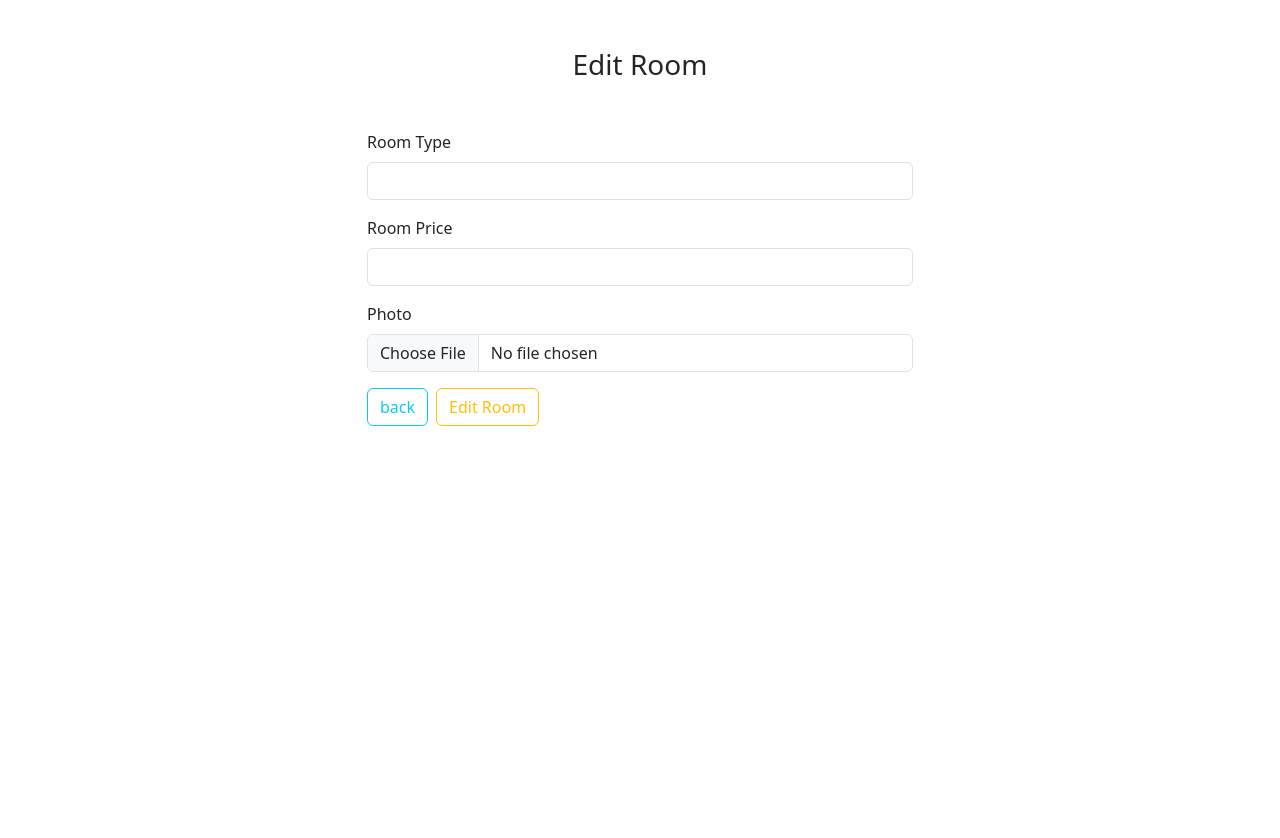
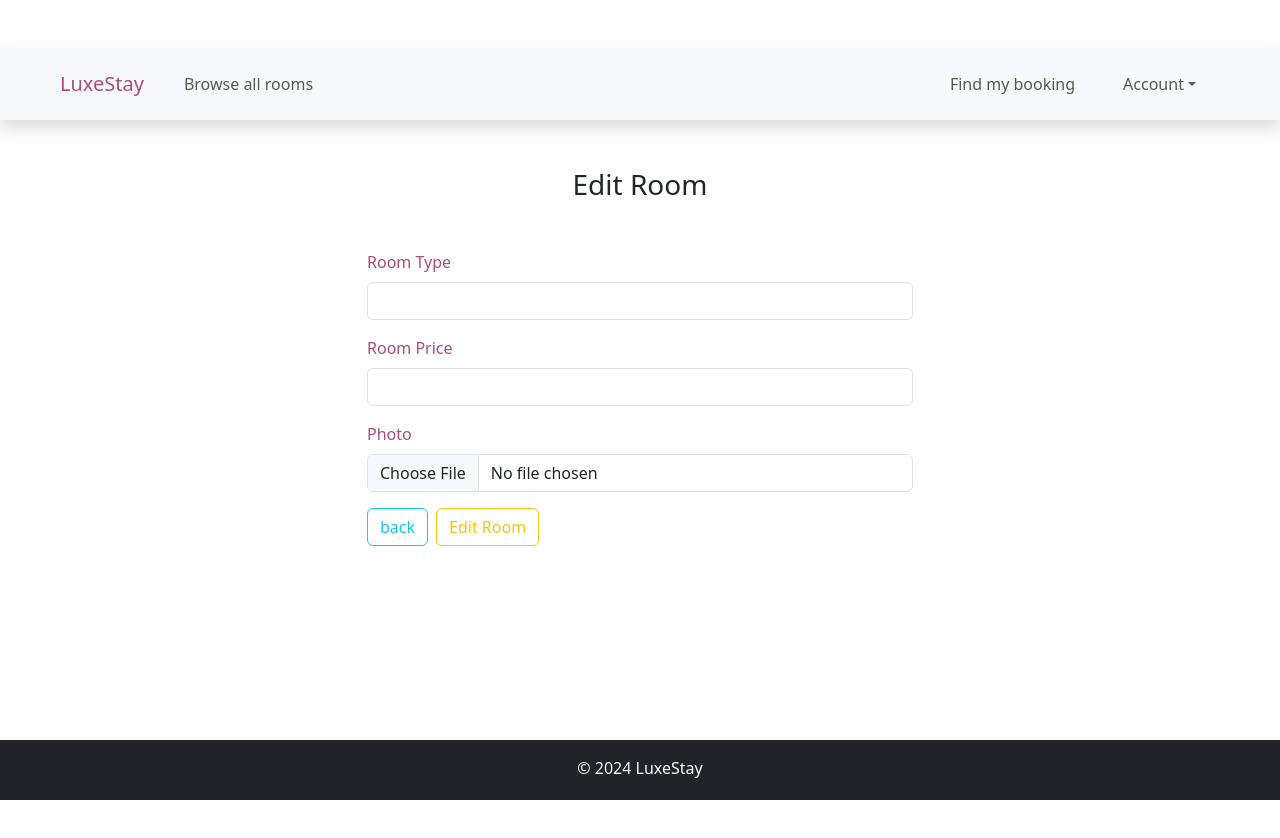
Before and after one commit to Thuvaraki/LuxeStay, a React (Create React App) app in the folder frontend/: page /edit-room/1 in a window 1280 px wide. Shown: the top 838 px of the page. Before the commit the page ends 800 px from the top, so only its background shows below. Built offline with nearby package versions, Linux system fonts and the light colour scheme; no server answers.

Commit message:
Navbar, Footer

```diff
--- a/frontend/src/App.js
+++ b/frontend/src/App.js
@@ -4,16 +4,20 @@ import AddRoom from "./Components/Room/AddRoom";
 import ExistingRoom from "./Components/Room/ExistingRoom";
 import EditRoom from "./Components/Room/EditRoom";
 import Home from "./Components/Home/Home";
+import Footer from "./Components/Layout/Footer";
+import NavBar from "./Components/Layout/NavBar";
 
 function App() {
   return (
     <div>
+      <NavBar />
       <Routes>
         <Route path="/" element={<Home />} />
         <Route path="/existing-rooms" element={<ExistingRoom />} />
         <Route path="/add-room" element={<AddRoom />} />
         <Route path="/edit-room/:roomId" element={<EditRoom />} />
       </Routes>
+      <Footer />
     </div>
   );
 }
--- /dev/null
+++ b/frontend/src/Components/Auth/Logout.jsx
@@ -0,0 +1,7 @@
+import React from "react";
+
+const Logout = () => {
+  return <div>Logout</div>;
+};
+
+export default Logout;
--- /dev/null
+++ b/frontend/src/Components/Layout/Footer.jsx
@@ -0,0 +1,15 @@
+import React from "react";
+import { Container } from "react-bootstrap";
+
+const Footer = () => {
+  let today = new Date();
+  return (
+    <footer className="bg-dark text-light py-3 footer  fixed-bottom">
+      <div className="text-center">
+        <p className="mb-0">&copy; {today.getFullYear()} LuxeStay</p>
+      </div>
+    </footer>
+  );
+};
+
+export default Footer;
--- /dev/null
+++ b/frontend/src/Components/Layout/NavBar.jsx
@@ -0,0 +1,94 @@
+import React, { useContext, useState } from "react";
+import { NavLink, Link } from "react-router-dom";
+import Logout from "../Auth/Logout";
+
+const NavBar = () => {
+  const [showAccount, setShowAccount] = useState(false);
+
+  const handleAccountClick = () => {
+    setShowAccount(!showAccount);
+  };
+
+  return (
+    <nav className="navbar navbar-expand-lg bg-body-tertiary px-5 shadow mt-5 sticky-top">
+      <div className="container-fluid">
+        <Link to={"/"} className="navbar-brand">
+          <span className="hotel-color">LuxeStay</span>
+        </Link>
+
+        <button
+          className="navbar-toggler"
+          type="button"
+          data-bs-toggle="collapse"
+          data-bs-target="#navbarScroll"
+          aria-controls="navbarScroll"
+          aria-expanded="false"
+          aria-label="Toggle navigation"
+        >
+          <span className="navbar-toggler-icon"></span>
+        </button>
+
+        <div className="collapse navbar-collapse" id="navbarScroll">
+          <ul className="navbar-nav me-auto my-2 my-lg-0 navbar-nav-scroll">
+            <li className="nav-item">
+              <NavLink
+                className="nav-link"
+                aria-current="page"
+                to={"/browse-all-rooms"}
+              >
+                Browse all rooms
+              </NavLink>
+            </li>
+          </ul>
+
+          <ul className="d-flex navbar-nav">
+            <li className="nav-item">
+              <NavLink className="nav-link" to={"/find-booking"}>
+                Find my booking
+              </NavLink>
+            </li>
+
+            <li className="nav-item dropdown">
+              <a
+                className={`nav-link dropdown-toggle ${
+                  showAccount ? "show" : ""
+                }`}
+                href="#"
+                role="button"
+                data-bs-toggle="dropdown"
+                aria-expanded="false"
+                onClick={handleAccountClick}
+              >
+                {" "}
+                Account
+              </a>
+
+              <ul
+                className={`dropdown-menu ${showAccount ? "show" : ""}`}
+                aria-labelledby="navbarDropdown"
+              >
+                <li>
+                  <Link className="dropdown-item" to={"/login"}>
+                    Login
+                  </Link>
+                </li>
+                <li>
+                  <Link className="dropdown-item" to={"/login"}>
+                    Profile
+                  </Link>
+                </li>
+                <li>
+                  <Link className="dropdown-item" to={"/login"}>
+                    Logout
+                  </Link>
+                </li>
+              </ul>
+            </li>
+          </ul>
+        </div>
+      </div>
+    </nav>
+  );
+};
+
+export default NavBar;
--- a/frontend/src/index.css
+++ b/frontend/src/index.css
@@ -1,13 +1,229 @@
 body {
-  margin: 0;
-  font-family: -apple-system, BlinkMacSystemFont, 'Segoe UI', 'Roboto', 'Oxygen',
-    'Ubuntu', 'Cantarell', 'Fira Sans', 'Droid Sans', 'Helvetica Neue',
-    sans-serif;
-  -webkit-font-smoothing: antialiased;
-  -moz-osx-font-smoothing: grayscale;
+  min-height: 100vh;
+  padding-bottom: 50px;
+}
+.card {
+  opacity: 0.9;
 }
 
-code {
-  font-family: source-code-pro, Menlo, Monaco, Consolas, 'Courier New',
-    monospace;
+/* Navigation bar definitions */
+.navbar {
+  padding: 0;
 }
+.navbar .navbar-nav .nav-link {
+  padding: 1em;
+}
+.navbar .navbar-nav .nav-item {
+  position: relative;
+}
+
+.navbar .navbar-nav .nav-item::after {
+  position: absolute;
+  bottom: 0;
+  left: 0;
+  right: 0;
+  content: "";
+  background-color: rgb(169, 77, 123);
+  width: 0;
+  margin: 0 auto;
+  height: 4px;
+  transition: all 0.5s;
+}
+.navbar .navbar-nav .nav-item:hover::after {
+  width: 100%;
+}
+.navbar-dark .navbar-nav .nav-link {
+  color: rgb(25, 24, 24);
+}
+
+.navbar-dark .navbar-brand {
+  color: rgb(25, 24, 24);
+}
+
+@media screen and (min-width: 992px) {
+  .navbar {
+    padding: 0;
+  }
+  .navbar .navbar-nav .nav-link {
+    padding: 1em 0;
+  }
+  .navbar .navbar-nav .nav-item {
+    margin: 0 1em;
+  }
+}
+
+/* Hotel custom color */
+.btn-hotel {
+  background-color: rgb(169, 77, 123);
+  color: #fff;
+}
+.btn-hotel:hover {
+  background-color: rgb(137, 127, 132);
+  color: #fff;
+  transition: 0.7s;
+  outline-color: transparent;
+  outline-style: solid;
+}
+
+.hotel-color {
+  color: rgb(169, 77, 123);
+}
+.room-price {
+  color: darkgoldenrod;
+  font-family: "Courier New", Courier, monospace;
+  font-size: medium;
+}
+.vertical-rule {
+  border-left: "0.5px solid black";
+  height: "100vh";
+}
+
+.parallax {
+  /* background-image: url("./assets/images/parrall.jpg"); */
+  background-attachment: fixed;
+  background-position: center;
+  background-repeat: no-repeat;
+  background-size: cover;
+  height: 50vh;
+}
+
+.header {
+  position: relative;
+  height: 150px;
+  background-size: cover;
+  /* background-image: url("./assets/images/services4.jpg"); */
+  background-position: center center;
+}
+.header-title {
+  color: #fff;
+  font-size: 4rem;
+  align-content: center;
+}
+
+.parallax {
+  margin-top: 50px;
+  color: white;
+  text-shadow: 2px 2px black;
+}
+
+.animated {
+  animation-duration: 1s;
+}
+
+.animated-texts h1 {
+  animation: fadeInDown 1s ease-in-out;
+}
+
+.animated-texts p,
+h1,
+h2 {
+  animation: fadeInUp 1s ease-in-out;
+}
+
+@keyframes bounceIn {
+  from,
+  20%,
+  40%,
+  60%,
+  80%,
+  to {
+    animation-timing-function: cubic-bezier(0.215, 0.61, 0.355, 1);
+    transform: translate3d(0, 0, 0);
+  }
+
+  40%,
+  60% {
+    animation-timing-function: cubic-bezier(0.755, 0.05, 0.855, 0.06);
+    transform: translate3d(0, -30px, 0);
+  }
+
+  70% {
+    animation-timing-function: cubic-bezier(0.755, 0.05, 0.855, 0.06);
+    transform: translate3d(0, -15px, 0);
+  }
+
+  90% {
+    transform: translate3d(0, -4px, 0);
+  }
+}
+
+.bounceIn {
+  animation-name: bounceIn;
+}
+
+@keyframes fadeInDown {
+  from {
+    opacity: 0;
+    transform: translate3d(0, -50%, 0);
+  }
+
+  to {
+    opacity: 1;
+    transform: none;
+  }
+}
+
+@keyframes fadeInUp {
+  from {
+    opacity: 0;
+    transform: translate3d(0, 50%, 0);
+  }
+
+  to {
+    opacity: 1;
+    transform: none;
+  }
+}
+/* Header overlay */
+.overlay {
+  position: absolute;
+  top: 0;
+  left: 0;
+  width: 100%;
+  height: 100%;
+  background-color: rgba(0, 0, 0, 0.5);
+}
+.overlay-content {
+  position: absolute;
+  top: 50%;
+  left: 50%;
+  transform: translate(-50%, -50%);
+  color: #fff;
+  justify-content: flex-start;
+}
+
+/* The header banner */
+.header-banner {
+  /* background-image: url("./assets/images/services-1.jpg"); */
+  background-size: cover;
+  background-position: center;
+  position: relative;
+  height: 80vh;
+}
+
+.header-banner {
+  position: relative;
+  height: 500px;
+}
+
+@media only screen and (max-width: 768px) {
+  .header-banner h1 {
+    font-size: 20px;
+  }
+}
+
+@media only screen and (max-width: 480px) {
+  .header-banner h1 {
+    font-size: 16px;
+  }
+}
+
+.footer {
+  position: fixed;
+  left: 0;
+  bottom: 0;
+  width: 100%;
+  background-color: #f5f5f5;
+  height: 60px;
+  text-align: center;
+}
```
